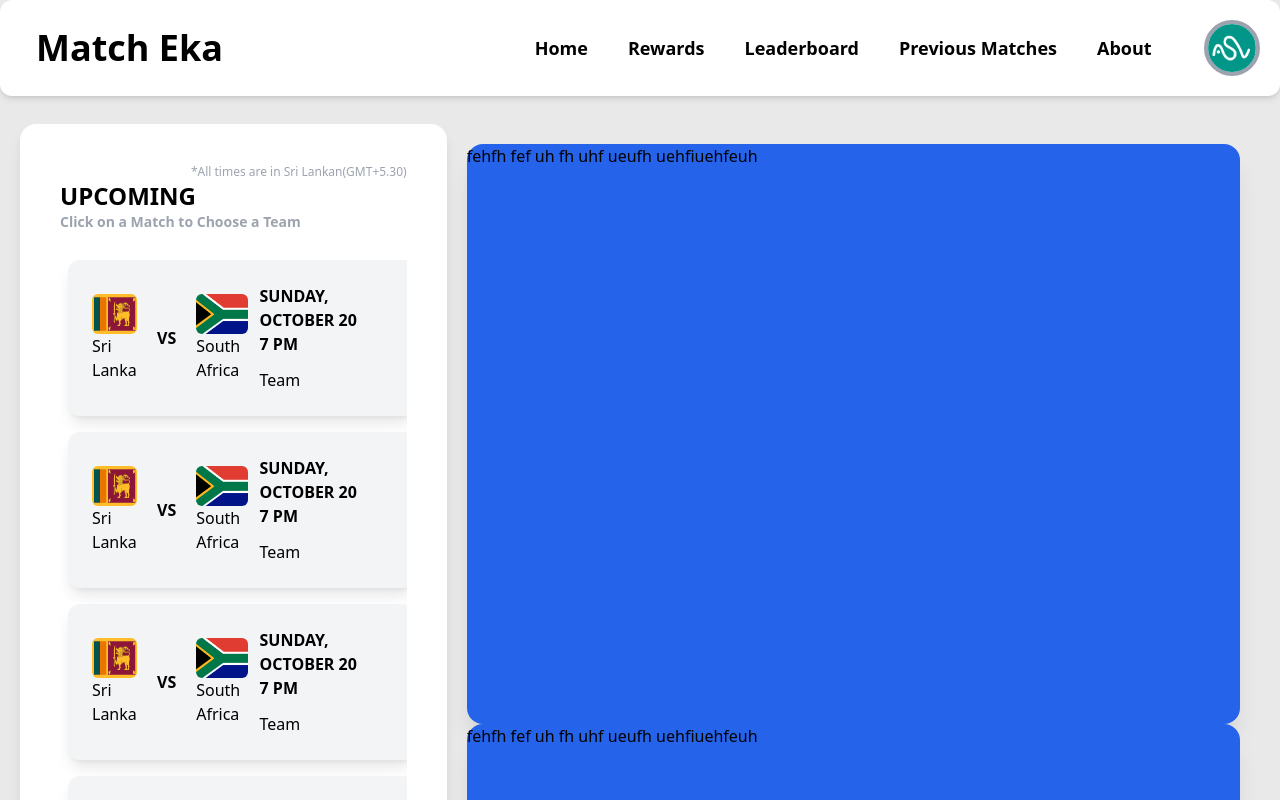
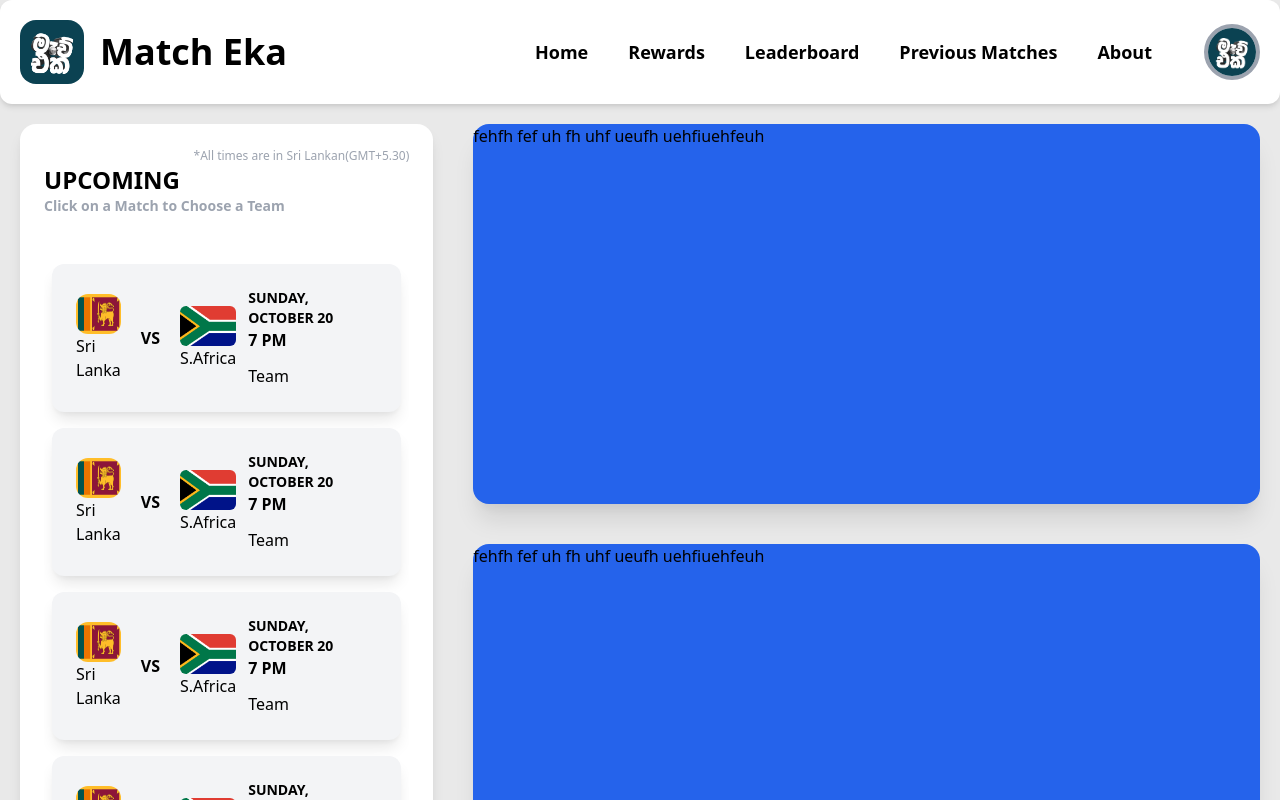
Before and after one commit to SeyCompLk/MatchEka-Website, a React (Create React App) app: page / in a window 1280 px wide. Shown: the top 800 px of the page. Built offline with nearby package versions, Linux system fonts and the light colour scheme.

Commit message:
Corrected Layout

```diff
--- a/src/App.tsx
+++ b/src/App.tsx
@@ -2,7 +2,7 @@ import React, { useState } from 'react';
 import { TextField } from './components/TextField';
 import Home from './pages/Home';
 import {NavBar} from './components/Navbar';
-import PRImg from './logo.png';
+import PRImg from '../src/assets/icons/me-logo.png';
 
 function App() {
 
--- a/src/components/Home/UpcomingMatchList.tsx
+++ b/src/components/Home/UpcomingMatchList.tsx
@@ -3,17 +3,25 @@ import VersusTile from "./VersusTile";
 
 const UpcomingMatches: React.FC = () => {
   return (
-    <div className="bg-white rounded-2xl p-10 shadow-lg h-full w-full">
+    <div className="bg-white rounded-2xl p-6 shadow-lg h-screen w-full">
       <div className="text-right text-xs text-gray-400">
         *All times are in Sri Lankan(GMT+5.30)
       </div>
-      <div className="mb-5">
+      <div className="mb-2">
         <h1 className="font-bold text-2xl">UPCOMING</h1>
         <p className="text-sm font-semibold text-gray-400">
           Click on a Match to Choose a Team
         </p>
       </div>
-      <div className="overflow-y-scroll">
+      <div className="mt-10 relative overflow-y-scroll overflow-x-visible h-5/6 rounded-3xl px-2 scrollbar-thin scrollbar-track-white scrollbar-thumb-gray-400">
+        <VersusTile />
+        <br />
+        <VersusTile />
+        <br />
+        <VersusTile />
+        <br />
+        <VersusTile />
+        <br />
         <VersusTile />
         <br />
         <VersusTile />
--- a/src/components/Home/VersusTile.tsx
+++ b/src/components/Home/VersusTile.tsx
@@ -5,12 +5,12 @@ import SLF from './SL.jpg';
 
 const VersusTile: React.FC = () => {
   return (
-    <div className="relative inline-flex justify-between h-30 w-full p-6 m-2 bg-gray-100 shadow-lg rounded-xl">
+    <div className="relative inline-flex justify-between h-30 w-full p-6 my-2 bg-gray-100 shadow-lg rounded-xl">
       <div className="flex justify-between">
         <div className="flex flex-wrap content-center">
           <div className="content-center items-start">
             <div className="flex justify-center">
-              <img src={SLF} alt="Sri Lanka" className="h-10 w-18 rounded-md" />
+              <img src={SLF} alt="Sri Lanka" className="h-10 w-18 rounded-xl" />
             </div>
             <p className="flex justify-center font-medium">Sri Lanka</p>
           </div>
@@ -21,12 +21,12 @@ const VersusTile: React.FC = () => {
             <div className="flex justify-center">
               <img src={SAF} alt="SA" className="h-10 w-18 rounded-md" />
             </div>
-            <p className="flex justify-center font-medium">South Africa</p>
+            <p  className="flex justify-center font-medium">S.Africa</p>
           </div>
         </div>
       </div>
       <div className="mr-4 ml-3">
-        <div className="font-bold">SUNDAY, OCTOBER 20</div>
+        <div className="text-sm font-bold">SUNDAY, OCTOBER 20</div>
         <div className="font-semibold">7 PM</div>
         <div className="pt-3">Team</div>
       </div>
--- a/src/components/Navbar.tsx
+++ b/src/components/Navbar.tsx
@@ -7,7 +7,10 @@ interface Props{
 export const NavBar:React.FC<Props> = ({imgSrc}) => {
   return (
     <nav className="w-full justify-between inline-flex p-5 shadow-md rounded-xl items-center bg-white">
-      <h2 className="flex text-4xl font-bold ml-4">Match Eka</h2>
+      <div className="inline-flex">
+        <img className="rounded-2xl w-16" src={imgSrc} alt="Logo"/>
+        <h2 className="flex text-4xl font-bold ml-4 items-center">Match Eka</h2>
+      </div>
       <div className="flex">
         <ul className="inline-flex font-semibold items-center">
           <li className="navbar-link">Home</li>
--- a/src/pages/Home.tsx
+++ b/src/pages/Home.tsx
@@ -5,16 +5,20 @@ import AddSlide,{Card} from "../components/Home/AddSlide";
 const Home:React.FC = () => {
     return (
         <div>
-            <div className="grid grid-cols-3 mt-2 mb-2">
-                <div className="col-start-1 w-full m-5">
+            <div className="grid grid-cols-3 m-5">
+                <div className="col-start-1 w-full">
                     <UpcomingMatches/>
                 </div>
-                <div className="col-start-2 col-span-2 p-10">
+                <div className="col-start-2 col-span-2 w-full mx-5">
                     <div className="w-full row-start-1 h-3/6">
-                        <AddSlide/>
+                        <div className="h-full pb-5 pl-5 pr-5">
+                            <AddSlide/>
+                        </div>
                     </div>
                     <div className="w-full row-start-2 h-3/6">
-                        <AddSlide/>
+                        <div className="h-full pt-5 pl-5 pr-5">
+                            <AddSlide/>
+                        </div>
                     </div>
                 </div>
             </div>
```
Also changed, not shown: src/assets/icons/me-logo.png (added).
